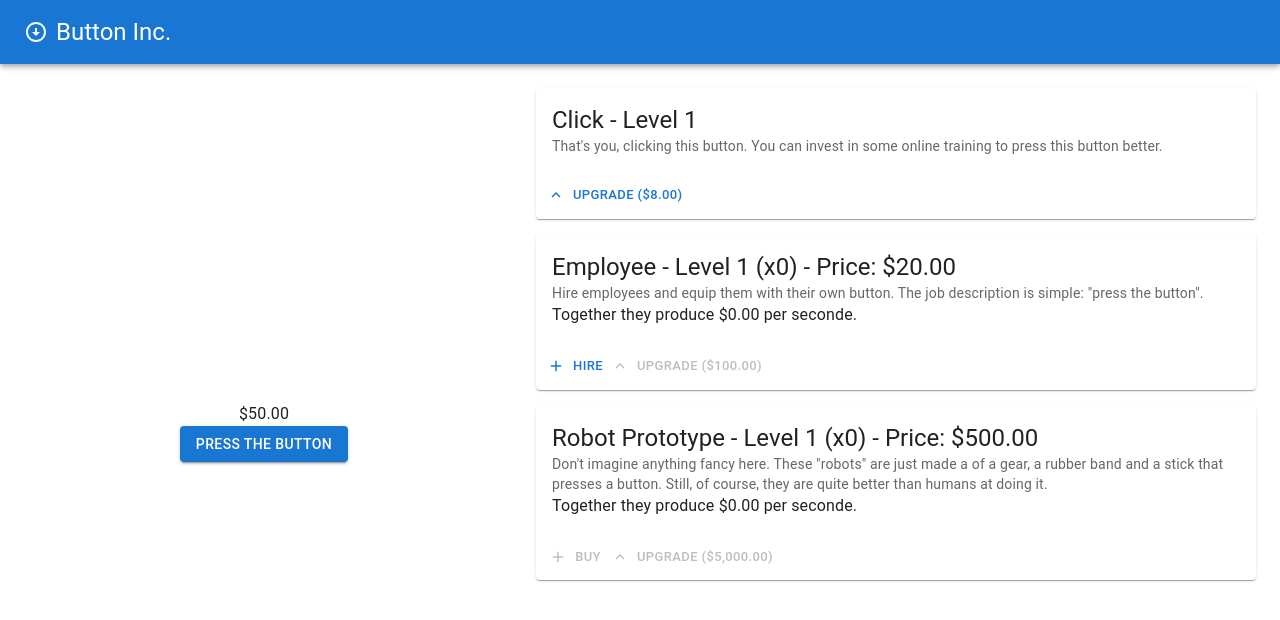
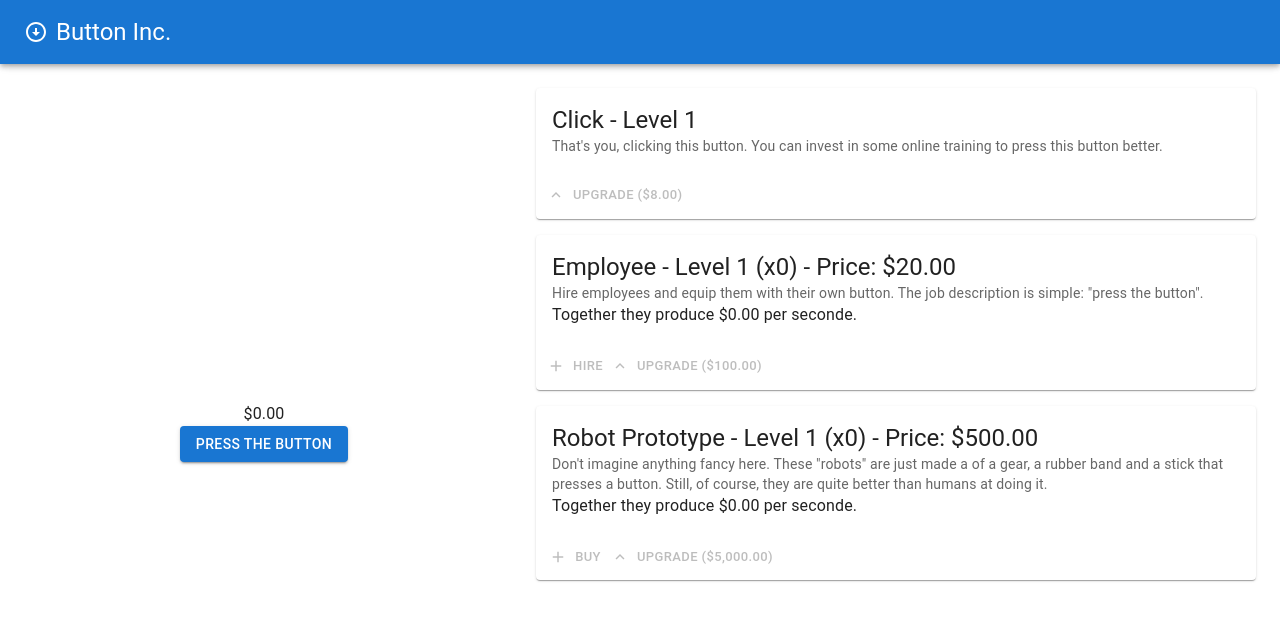
Before and after one commit to DrKabum/auto-clicker-game, a React (Vite) app: page / in a window 1280 px wide. Shown: the top 620 px of the page. Built offline with nearby package versions, Linux system fonts and the light colour scheme.

Commit message:
change starting money to 0 for prod

```diff
--- a/src/App.tsx
+++ b/src/App.tsx
@@ -10,7 +10,7 @@ import { getIncomePerSecond } from './utils/utils'
 export const TickWaitContext = createContext(100)
 
 export default function App() {
-  const [money, setMoney] = useState(50)
+  const [money, setMoney] = useState(0)
   const [tickContext, setTickContext] = useState(100)
   const upgradables = upgradablesData.map((up) => new Upgradable(up))
 
```
